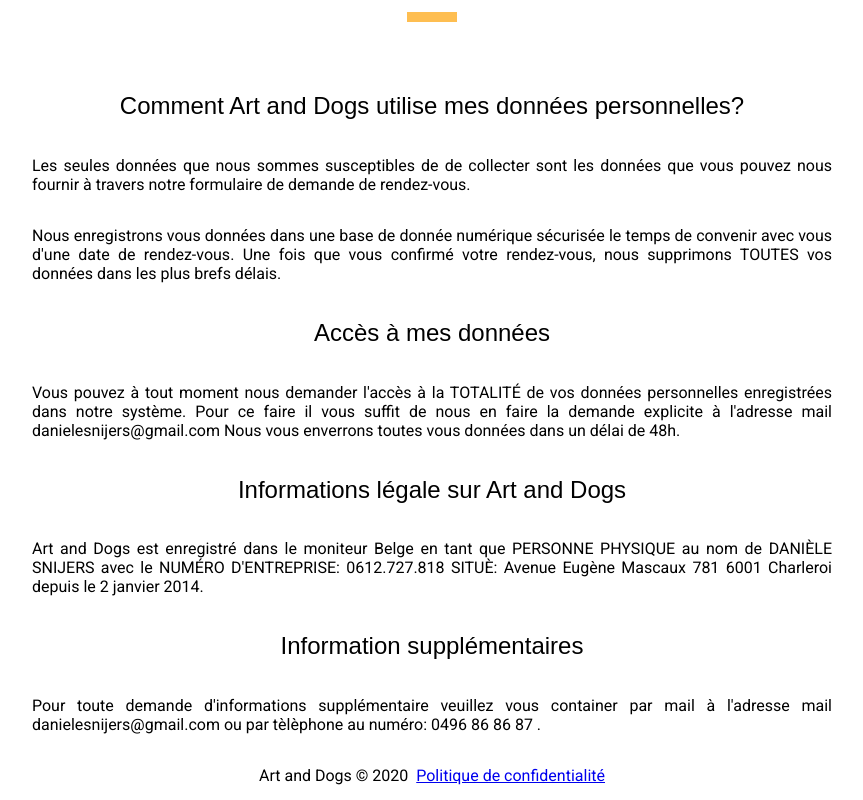
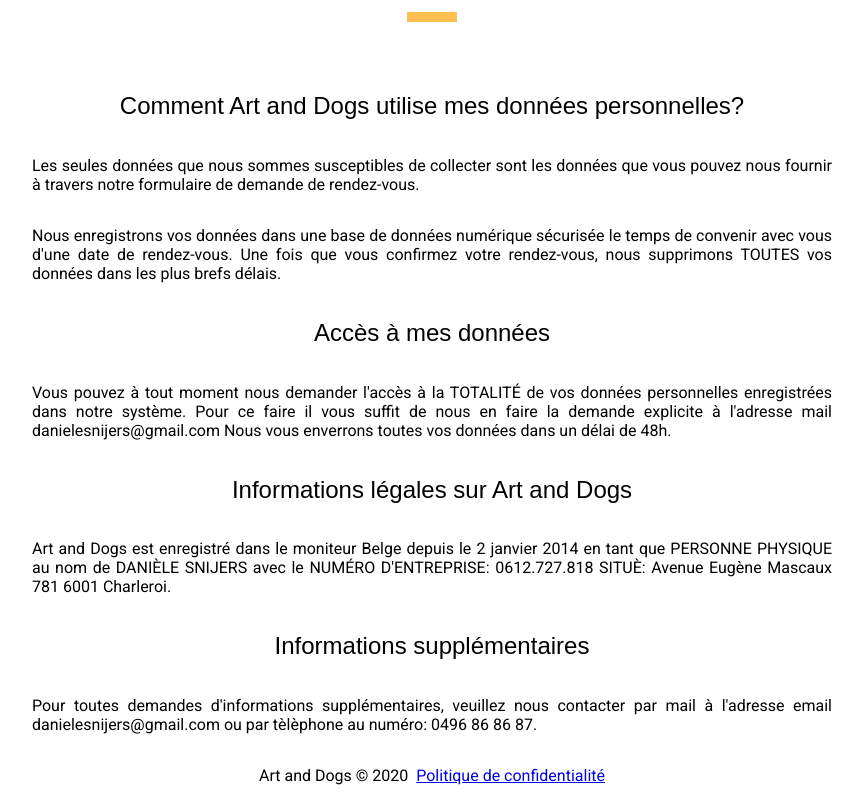
Before and after one commit to GraphtyLove/art-and-dogs-website, a React (Create React App) app: page /data-policy in a window 1280 px wide. Shown: the part 238-1038 px from the top of the page, without its empty margins (208-1071 px from the left). Built offline with nearby package versions, Linux system fonts and the light colour scheme.

Commit message:
correct typo in data privacy

```diff
--- a/src/components/DataPolicy/DataPolicy.jsx
+++ b/src/components/DataPolicy/DataPolicy.jsx
@@ -11,14 +11,14 @@ const DataPolicy = () => {
             <main className="data-container">
                 <h2>Comment Art and Dogs utilise mes données personnelles?</h2>
                 <p>
-                    Les seules données que nous sommes susceptibles de de collecter sont les
+                    Les seules données que nous sommes susceptibles de collecter sont les
                     données que vous pouvez nous fournir à travers notre formulaire de demande
                     de rendez-vous.
                 </p>
                 <p>
-                    Nous enregistrons vous données dans une base de donnée numérique sécurisée
+                    Nous enregistrons vos données dans une base de données numérique sécurisée
                     le temps de convenir avec vous d'une date de rendez-vous. Une fois que vous
-                    confirmé votre rendez-vous, nous supprimons TOUTES vos données dans les
+                    confirmez votre rendez-vous, nous supprimons TOUTES vos données dans les
                     plus brefs délais.
                 </p>
                 <h2>Accès à mes données</h2>
@@ -26,18 +26,18 @@ const DataPolicy = () => {
                     Vous pouvez à tout moment nous demander l'accès à la TOTALITÉ de vos données
                     personnelles enregistrées dans notre système. Pour ce faire il vous suffit de
                     nous en faire la demande explicite à l'adresse mail danielesnijers@gmail.com
-                    Nous vous enverrons toutes vous données dans un délai de 48h.
+                    Nous vous enverrons toutes vos données dans un délai de 48h.
                 </p>
-                <h2>Informations légale sur Art and Dogs</h2>
+                <h2>Informations légales sur Art and Dogs</h2>
                 <p>
-                    Art and Dogs est enregistré dans le moniteur Belge en tant que PERSONNE PHYSIQUE
+                    Art and Dogs est enregistré dans le moniteur Belge depuis le 2 janvier 2014 en tant que PERSONNE PHYSIQUE
                     au nom de DANIÈLE SNIJERS avec le NUMÉRO D'ENTREPRISE: 0612.727.818
-                    SITUÈ: Avenue Eugène Mascaux 781 6001 Charleroi depuis le 2 janvier 2014.
+                    SITUÈ: Avenue Eugène Mascaux 781 6001 Charleroi.
                 </p>
-                <h2>Information supplémentaires</h2>
+                <h2>Informations supplémentaires</h2>
                 <p>
-                    Pour toute demande d'informations supplémentaire veuillez vous container par mail
-                    à l'adresse mail danielesnijers@gmail.com ou par tèlèphone au numéro: 0496 86 86 87 .
+                    Pour toutes demandes d'informations supplémentaires, veuillez nous contacter par mail
+                    à l'adresse email danielesnijers@gmail.com ou par tèlèphone au numéro: 0496 86 86 87.
                 </p>
             </main>
         </Fragment>
```
